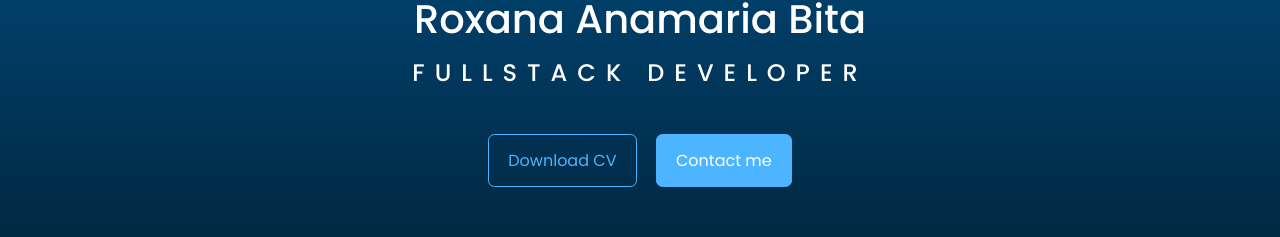
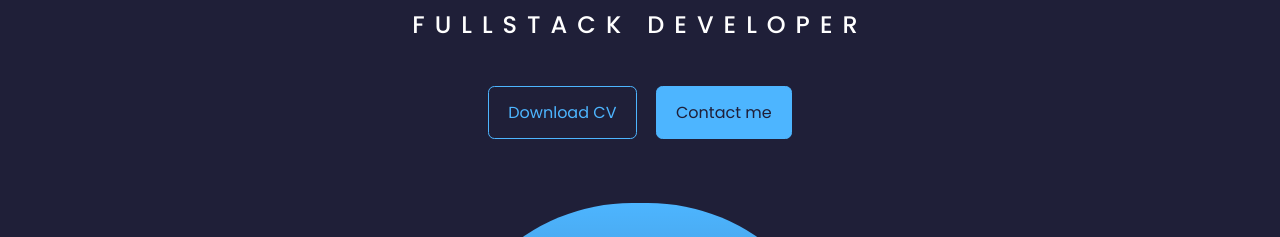
Before and after one commit to roxibi/Portfolio, a React (Create React App) app: page / in a window 1280 px wide. Shown: the part 170-407 px from the top of the page. Built offline with nearby package versions, Linux system fonts and the light colour scheme.

Commit message:
fix bg header finish header

```diff
--- a/src/components/header/header.css
+++ b/src/components/header/header.css
@@ -4,8 +4,8 @@
 
 header {
     height: 100vh;
-    padding-top: 7rem;
-    overflow: hidden;
+    padding-top: 4rem;
+    overflow: visible;
 }
 
 .header__container {
--- a/src/index.css
+++ b/src/index.css
@@ -6,9 +6,9 @@ body {
     padding-top: 1rem;
 /* Created with https://www.css-gradient.com */
 background: #010101;
-background: -webkit-linear-gradient(bottom, #010101, #014F84);
-background: -moz-linear-gradient(bottom, #010101, #014F84);
-background: linear-gradient(to top, #010101, #014F84);
+background: var(--color-bg);
+
+
 color: white;
 font-family: 'Poppins', sans-serif;
 }
@@ -23,7 +23,7 @@ font-family: 'Poppins', sans-serif;
 }
 
 :root {
---color-bg: linear-gradient(#1f1f38, #9198e5);
+--color-bg: #1f1f38;
 --color-bg-variant: #2c2c6c;
 --color-primary: #4db5ff;
 --color-primary-variant: rgbs(77, 181, 255, 0.4)
```
